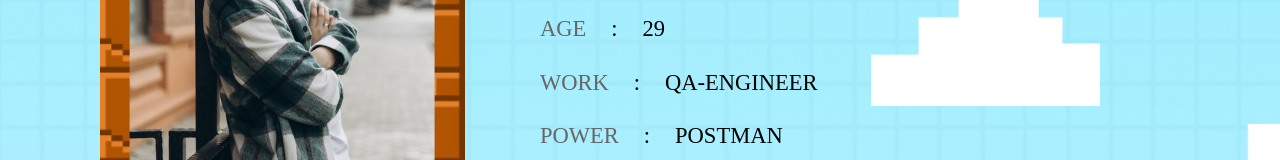
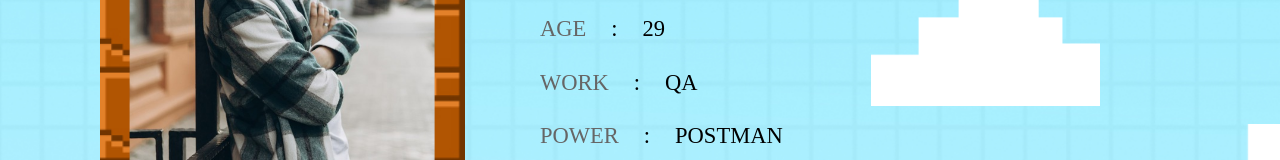
Before and after one commit to Submission95/Submission95.github.io, a plain HTML site: page index.html in a window 1280 px wide. Shown: the part 301-461 px from the top of the page. Drawn offline with Linux system fonts and the light colour scheme; files whose address does not match are found by name.

Commit message:
изменил на QA

```diff
--- a/index.html
+++ b/index.html
@@ -62,7 +62,7 @@
                   </div>
                   <div>
                      <div class="list"><span>age</span><span>:</span><span>29</span></div>
-                     <div class="list"><span>work</span><span>:</span><span>qa-engineer</span></div>
+                     <div class="list"><span>work</span><span>:</span><span>QA</span></div>
                      <div class="list"><span>Power</span><span>:</span><span>Postman</span></div>
                      <div class="list"><span>location</span><span>:</span><span>Sterlitamak</span></div>
 
```
